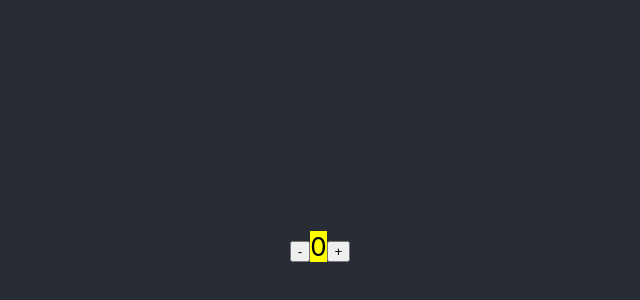
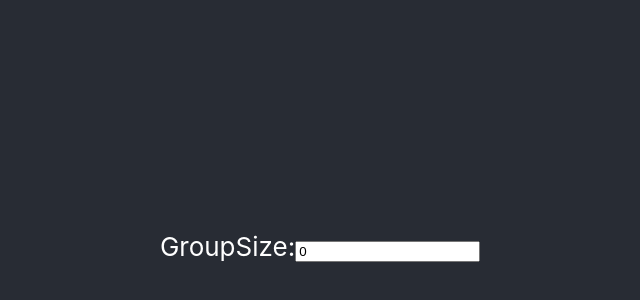
Before and after one commit to JabinL/react-counter, a React (Create React App) app: page / in a window 1280 px wide. Shown: the part 154-454 px from the top of the page, without its empty margins (320-960 px from the left). Built offline with nearby package versions, Linux system fonts and the light colour scheme.

Commit message:
[reacter-counter][jabin] feature: add CounterGroup component

```diff
--- a/src/App.js
+++ b/src/App.js
@@ -2,12 +2,13 @@ import React from 'react';
 import logo from './logo.svg';
 import './App.css';
 import Counter from './components/Counter';
+import CounterGroup from './components/CounterGroup';
 
 function App() {
   return (
     <div className="App">
       <header className="App-header">
-        <Counter defaultValue={0}/>
+        <CounterGroup defaultValue={0}/>
       </header>
     </div>
   );
--- /dev/null
+++ b/src/components/CounterGroup/index.jsx
@@ -0,0 +1,25 @@
+import React from 'react'
+import Counter from '../Counter'
+
+class CounterGroup extends React.Component{
+    constructor(props){
+        super(props);
+        this.state = {
+            size : 0
+        }
+    }
+
+    render(){
+        const initArray = [...Array(this.state.size).keys()];
+        return(
+            <div>
+                <label>
+                    GroupSize:
+                    <input defaultValue={0}/>
+                </label>
+                {initArray.map(key=><Counter key={key}/>)}
+            </div>
+        )
+    }
+}
+export default CounterGroup
```
